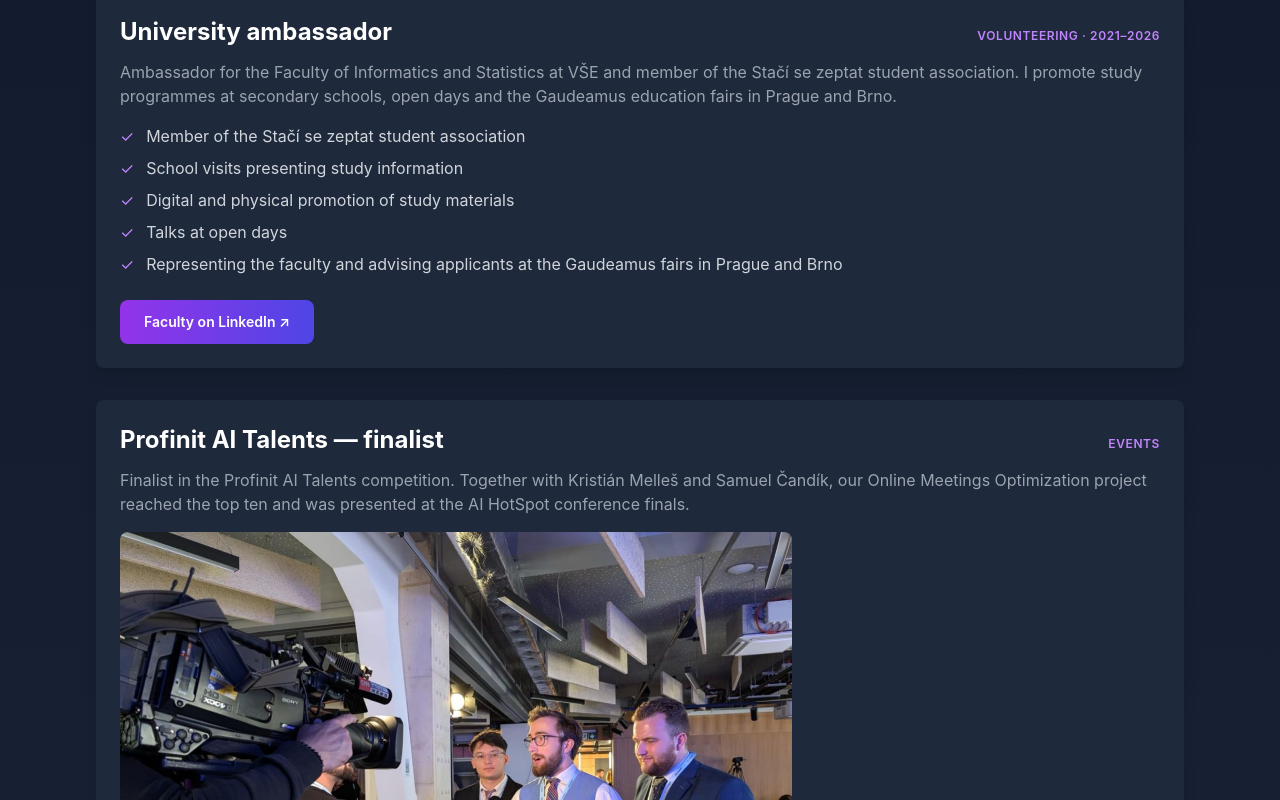
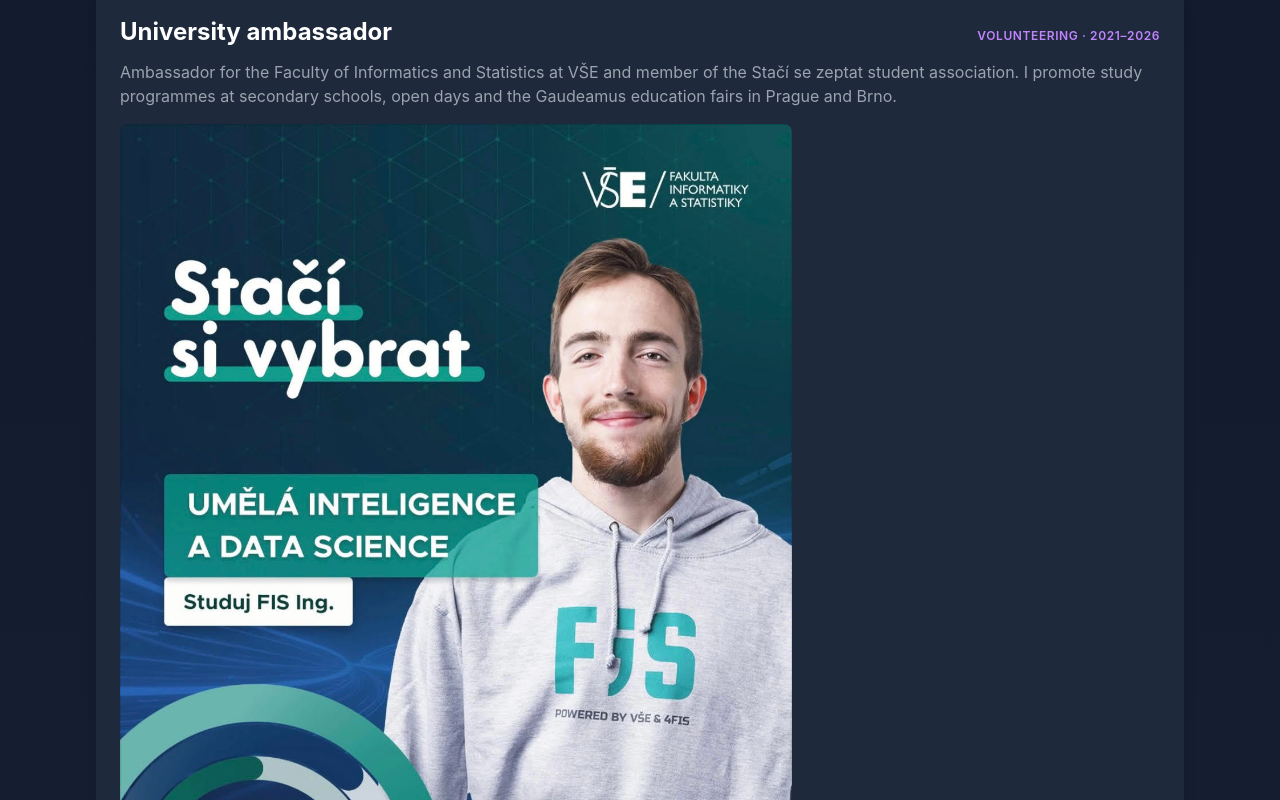
Before and after one commit to petrhollan22/petr-portfolio, a Next.js app: page /en/hustle in a window 1280 px wide. Shown: the part 960-1760 px from the top of the page. Built offline with nearby package versions, Linux system fonts and the light colour scheme.

Commit message:
Add ambassador image

```diff
--- a/data/hustle.ts
+++ b/data/hustle.ts
@@ -53,6 +53,7 @@ export const hustleProjects: HustleProject[] = [
     period: "2021–2026",
     cta: { cs: "Fakulta na LinkedIn", en: "Faculty on LinkedIn" },
     ctaLink: "https://cz.linkedin.com/school/fisvse/",
+    image: "/images/hustle/plakat.jpg",
     bullets: [
       { cs: "Člen studentské organizace Stačí se zeptat", en: "Member of the Stačí se zeptat student association" },
       { cs: "Návštěvy středních škol s informacemi o studiu", en: "School visits presenting study information" },
```
Also changed, not shown: public/images/hustle/plakat.jpg (added).
